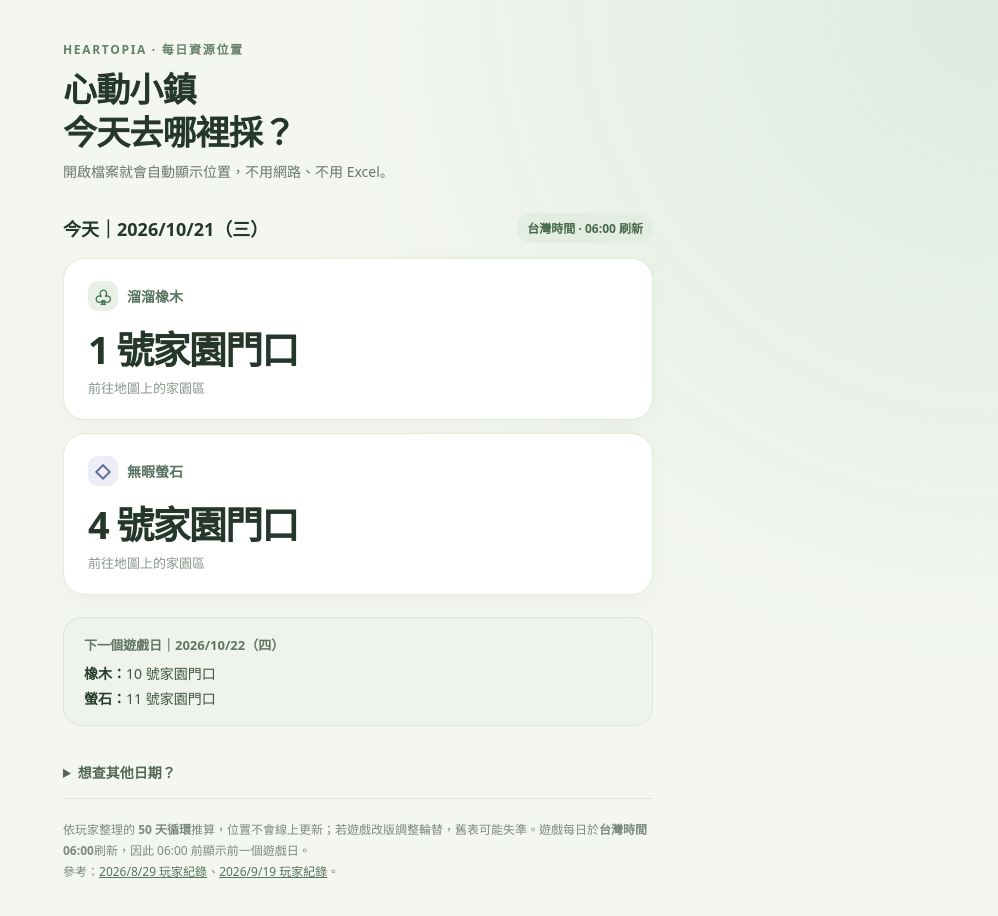
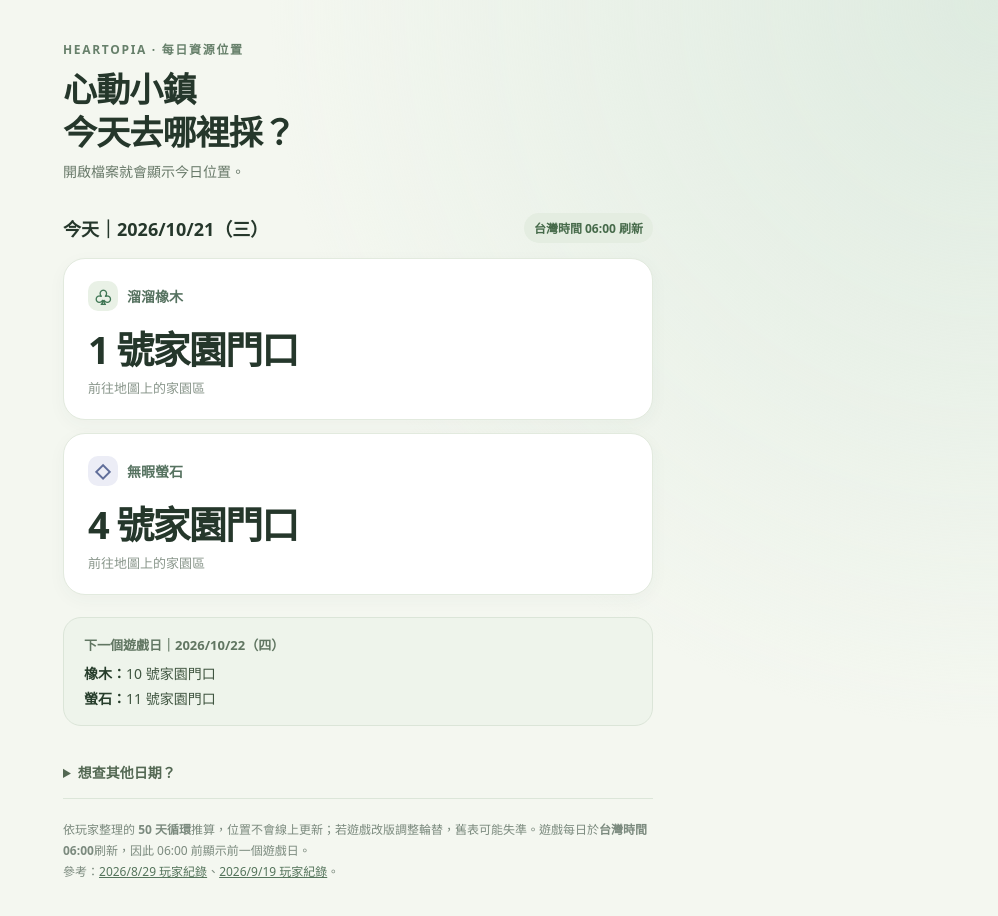
Before and after one commit to WX-Lyn/heartopia-tools, a plain HTML site: page index.html in a window 1280 px wide. Shown: the whole page, without its empty margins (282-1280 px from the left). Drawn offline with Linux system fonts and the light colour scheme.

Commit message:
fix: 修改文字

```diff
--- a/index.html
+++ b/index.html
@@ -42,7 +42,7 @@
   <main>
     <div class="eyebrow">HEARTOPIA · 每日資源位置</div>
     <h1>心動小鎮<br>今天去哪裡採？</h1>
-    <p class="subtitle">開啟檔案就會自動顯示位置，不用網路、不用 Excel。</p>
+    <p class="subtitle">開啟檔案就會顯示今日位置。</p>
     <div class="date"><span class="date-text" id="dateText">讀取日期中……</span><span class="stamp" id="stamp">台灣時間 · 06:00 更新</span></div>
     <div class="cards" aria-live="polite">
       <section class="card wood"><div class="card-top"><span class="mark" aria-hidden="true">♧</span>溜溜橡木</div><div class="place" id="wood">—</div><div class="hint" id="woodHint"></div></section>
@@ -92,7 +92,7 @@
       const point = points[cycleIndex(date)];
       const isToday = !chosenDate;
       setText('dateText',(isToday?'今天｜':'查詢｜')+titleFor(date));
-      setText('stamp',isToday && t.hour < 6 ? '06:00 前 · 顯示前一遊戲日' : '台灣時間 · 06:00 刷新');
+      setText('stamp','台灣時間 06:00 刷新');
       setText('wood',formatPlace(point[0],'wood'));
       setText('ore',formatPlace(point[1],'ore'));
       setText('woodHint',point[0]==='原'?'橡木原始位置':'前往地圖上的家園區');
```
